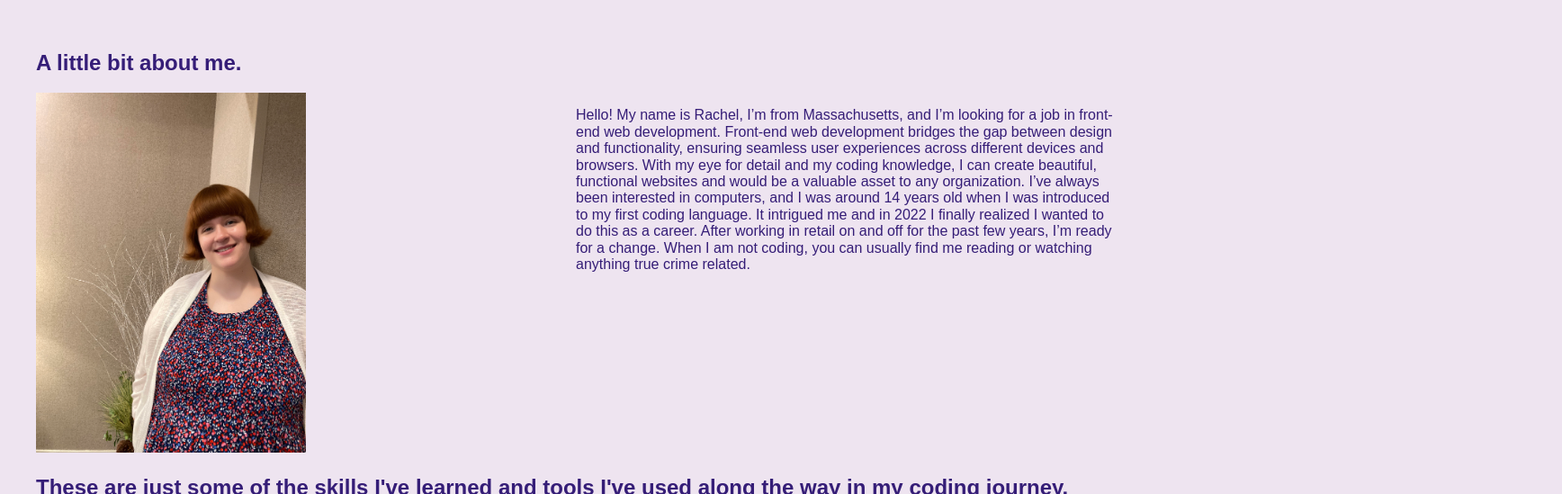
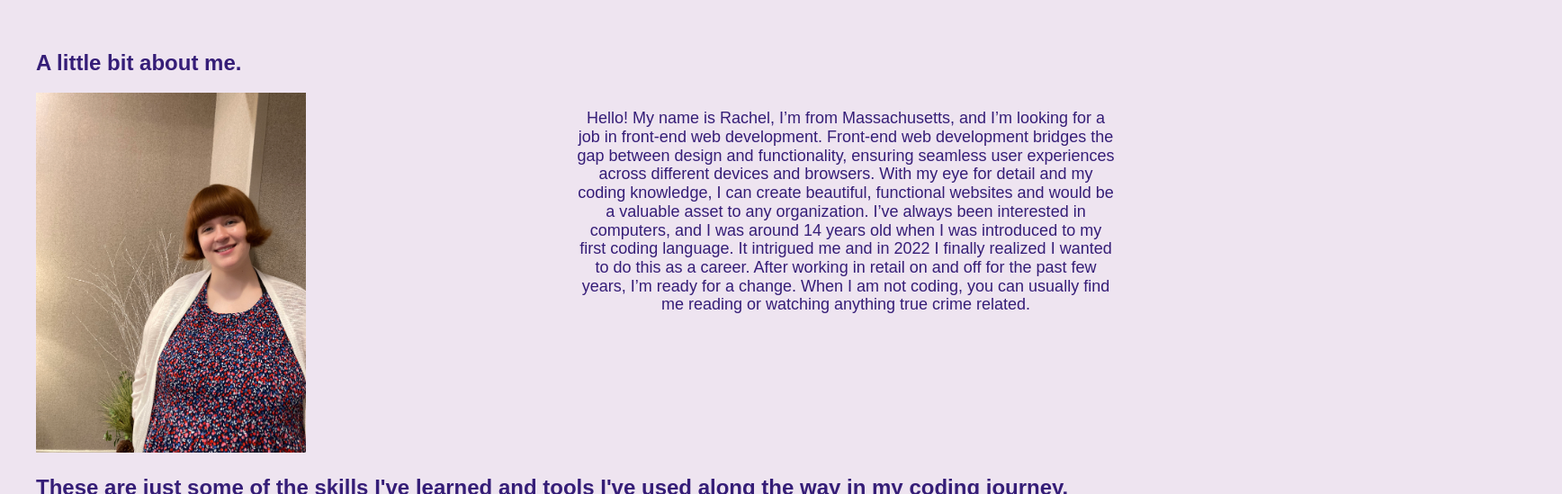
Before and after one commit to rachelc3/my-portfolio, a plain HTML site: page index.html in a window 1280 px wide. Shown: the part 764-1313 px from the top of the page at 90% size, 1736 px wide, since content can reach past the window. Drawn offline with nearby package versions, Linux system fonts and the light colour scheme.

Commit message:
Changed font size for paragraph in about me section

```diff
--- a/css/main.css
+++ b/css/main.css
@@ -59,7 +59,12 @@ header h2 {
 
 /* About */
 
- img {
+#aboutme img {
     height: 400px;
     width: 300px;
  }
+
+ #aboutme p {
+    font-size: 18px;
+    text-align: center;
+}
```
